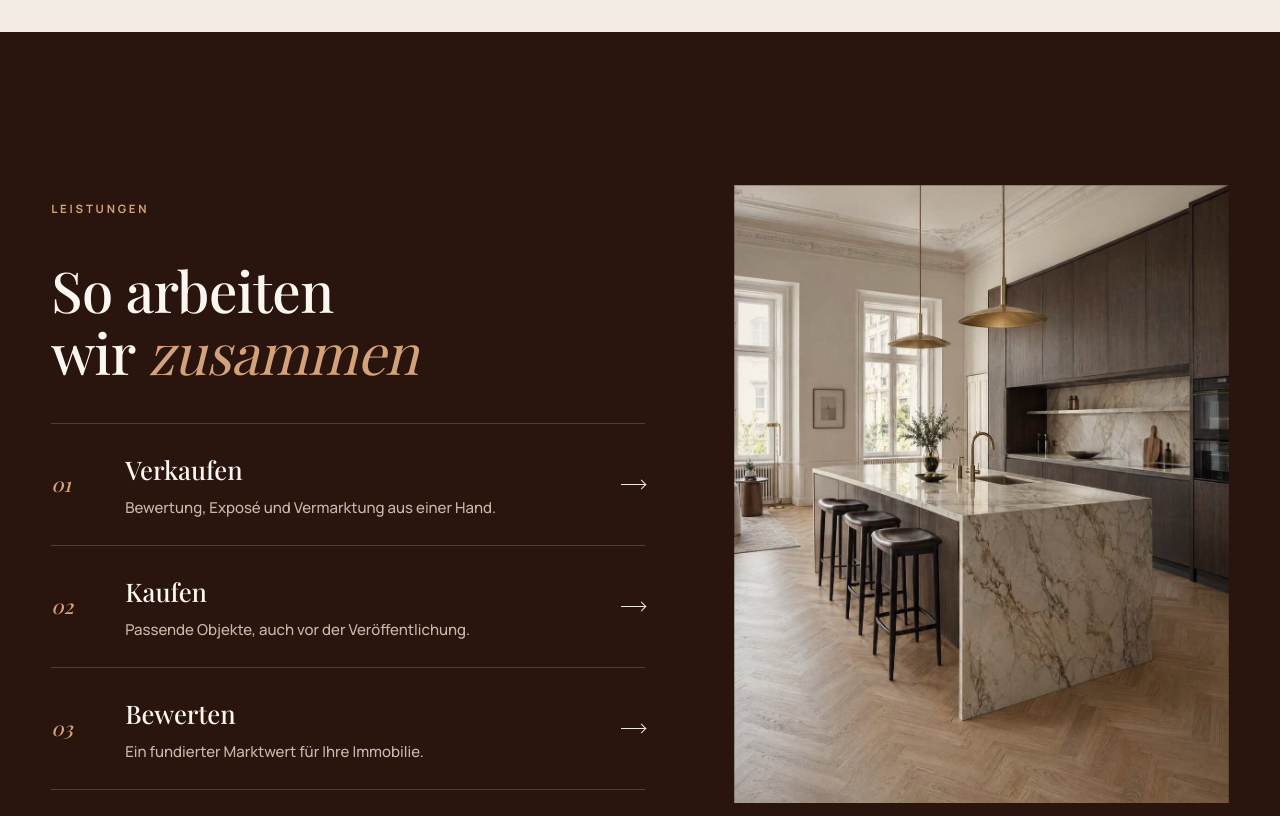
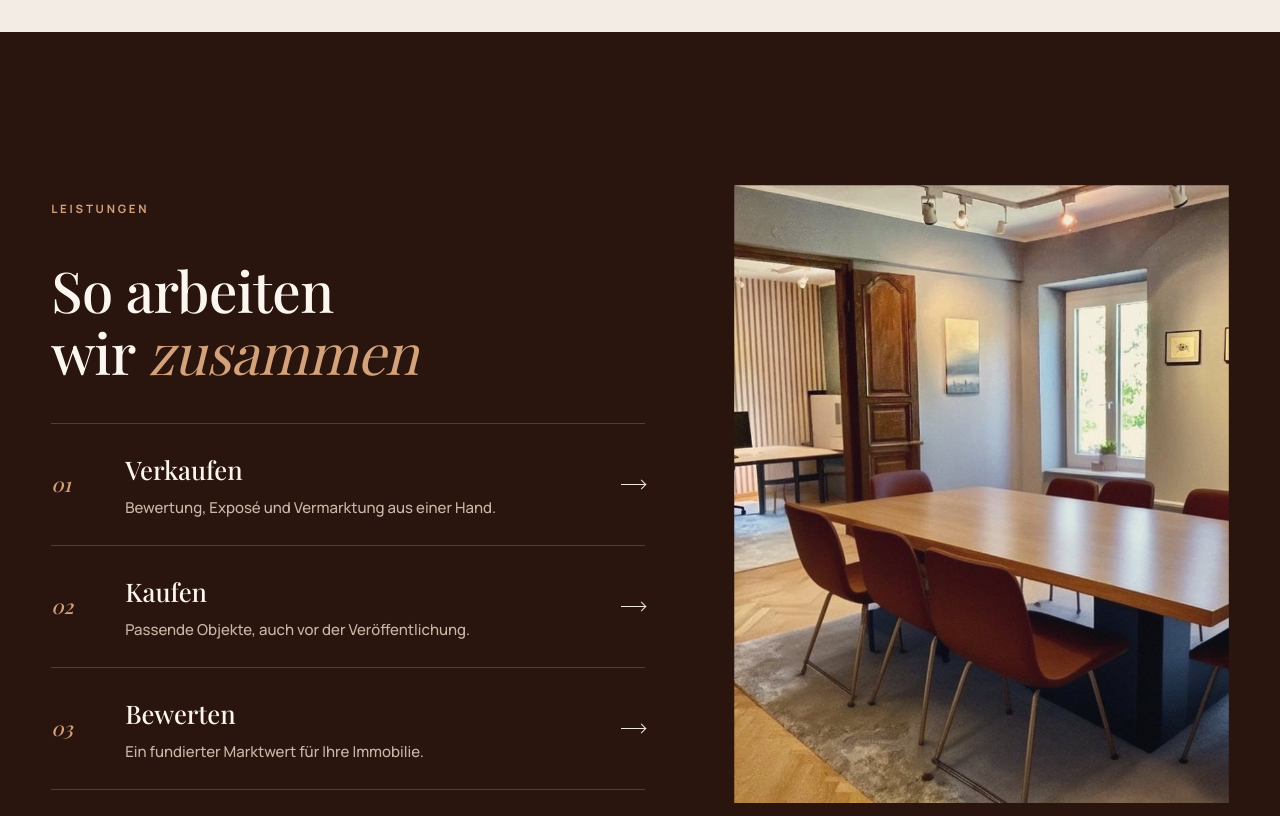
Before and after one commit to luisjulianfried-stack/Elisabeth-Hoffmann-Immobilien, a plain HTML site: page index.html in a window 1280 px wide. Shown: the part 7180-7996 px from the top of the page. Drawn offline with nearby package versions, Linux system fonts and the light colour scheme; a web font is replaced by a local one.

Commit message:
Leistungen: Bild vom Besprechungsraum
Co-Authored-By: Claude Opus 5.5 <noreply@anthropic.com>
Claude-Session: https://claude.ai/code/session_01NYHmTFZgcepdNNTXHFBrDs

```diff
--- a/index.html
+++ b/index.html
@@ -305,7 +305,7 @@ footer .legal{font-size:13px;color:var(--on-dark-muted);border-top:1px solid var
           <li><a href="#kontakt"><span class="n">03</span><span><b>Bewerten</b><small>Ein fundierter Marktwert für Ihre Immobilie.</small></span><span class="arr" aria-hidden="true"></span></a></li>
         </ul>
       </div>
-      <figure><img src="img/kueche.jpg" alt="Helle Küche mit Marmorinsel" loading="lazy" style="object-position:45% 50%"></figure>
+      <figure><img src="img/buero.jpg" alt="Besprechungsraum mit großem Holztisch im Büro von Elisabeth Hoffmann Immobilien" loading="lazy" style="object-position:42% 50%"></figure>
     </div>
   </section>
 
```
